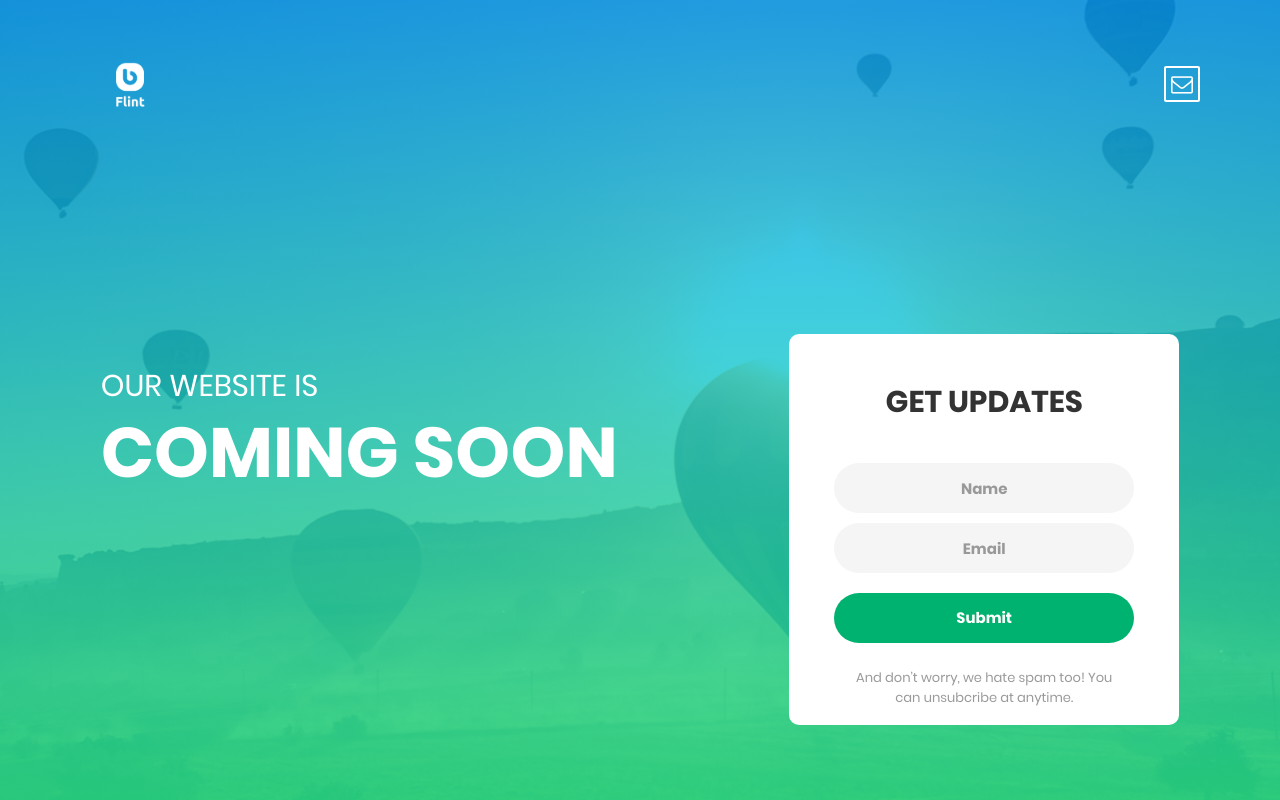
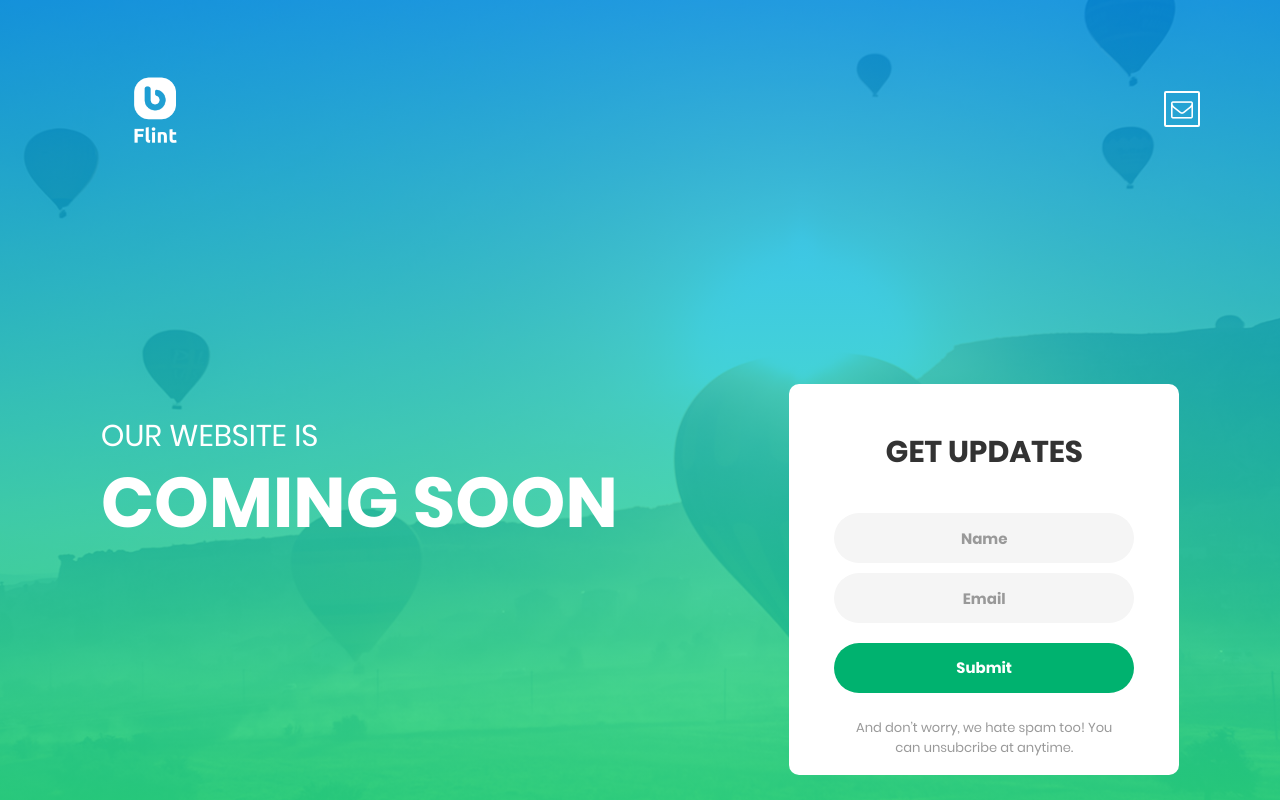
Before and after one commit to FlintEducation/website, a plain HTML site: page index.html in a window 1280 px wide. Drawn offline with Linux system fonts and the light colour scheme.

Commit message:
Update index.html

```diff
--- a/index.html
+++ b/index.html
@@ -27,7 +27,7 @@
 	<div class="bg-img1 size1 overlay1 p-t-24" style="background-image: url('images/bg01.jpg');">
 		<div class="flex-w flex-sb-m p-l-80 p-r-74 p-b-175 respon5">
 			<div class="wrappic1 m-r-30 m-t-10 m-b-10">
-				<a href="#"><img src="images/icons/logo.png" alt="LOGO" width="100" height="100"></a>
+				<a href="#"><img src="images/icons/logo.png" alt="LOGO" width="150" height="150"></a>
 			</div>
 
 			<div class="flex-w m-t-10 m-b-10">
```
